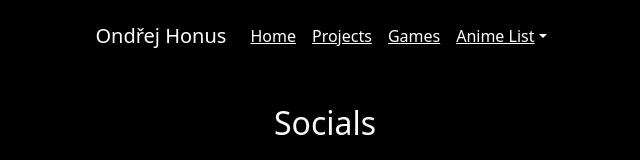
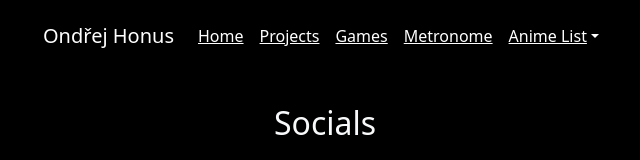
Before and after one commit to ondrejhonus/xyzV3, a plain HTML site: page index.html in a window 1280 px wide. Shown: the top 160 px of the page, without its empty margins (315-955 px from the left). Drawn offline with nearby package versions, Linux system fonts and the light colour scheme.

Commit message:
14.2 - Metronome done
note: maybe add every 4th tick pitched up

```diff
--- a/index.html
+++ b/index.html
@@ -40,6 +40,10 @@
                             <li class="nav-item">
                 <a class="nav-link active" href="games.ondrejhonus.xyz">Games</a>
               </li>
+            </li>
+            <li class="nav-item">
+<a class="nav-link active" href="/Metronome/">Metronome</a>
+</li>
               <li class="nav-item dropdown">
                 <a class="nav-link active dropdown-toggle under" href="#" id="dropdownId" data-bs-toggle="dropdown"
                   aria-haspopup="true" aria-expanded="false">Anime List</a>
```
